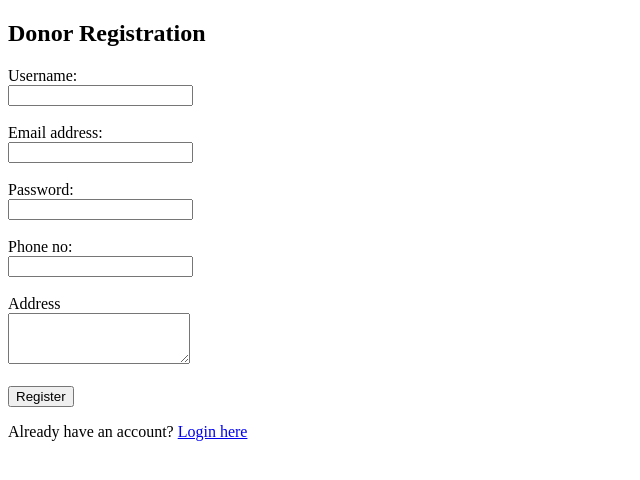
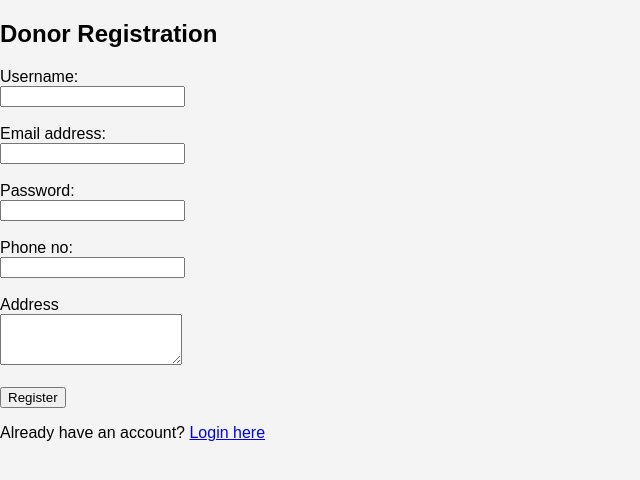
Before and after one commit to Shrilesh-Dhobale/Blood-Bank, a Django app: template templates/donor_registration.html in a window 1280 px wide. Shown: the top 480 px of the page, without its empty margins (0-640 px from the left). Run offline with Django 5.2, Linux system fonts and the light colour scheme; the template is opened without the code that fills it, so the values that code supplies are empty.

Commit message:
css added for donar registration page

```diff
--- a/static/css/donor_registration.css
+++ b/static/css/donor_registration.css
@@ -0,0 +1,6 @@
+ body {
+      font-family: Arial, sans-serif;
+      background-color: #f4f4f4;
+      margin: 0;
+      padding: 0;
+    }
--- a/templates/donor_registration.html
+++ b/templates/donor_registration.html
@@ -9,6 +9,7 @@
 </head>
 
 <body>
+    <div id="card">
         <div id="header">
             <h2>Donor Registration</h2>
         </div>
@@ -32,12 +33,13 @@
             </form>
 
         </div>
-    <div id="submit-button">
+        <div id="register-button">
             <button type="submit">Register</button>
         </div>
         <div id="login-link">
             <p>Already have an account? <a href="/templates/donor_login.html">Login here</a></p>
         </div>
+    </div>
 </body>
 
 </html>
```
Lines whose indentation alone changed are shown as unchanged.
